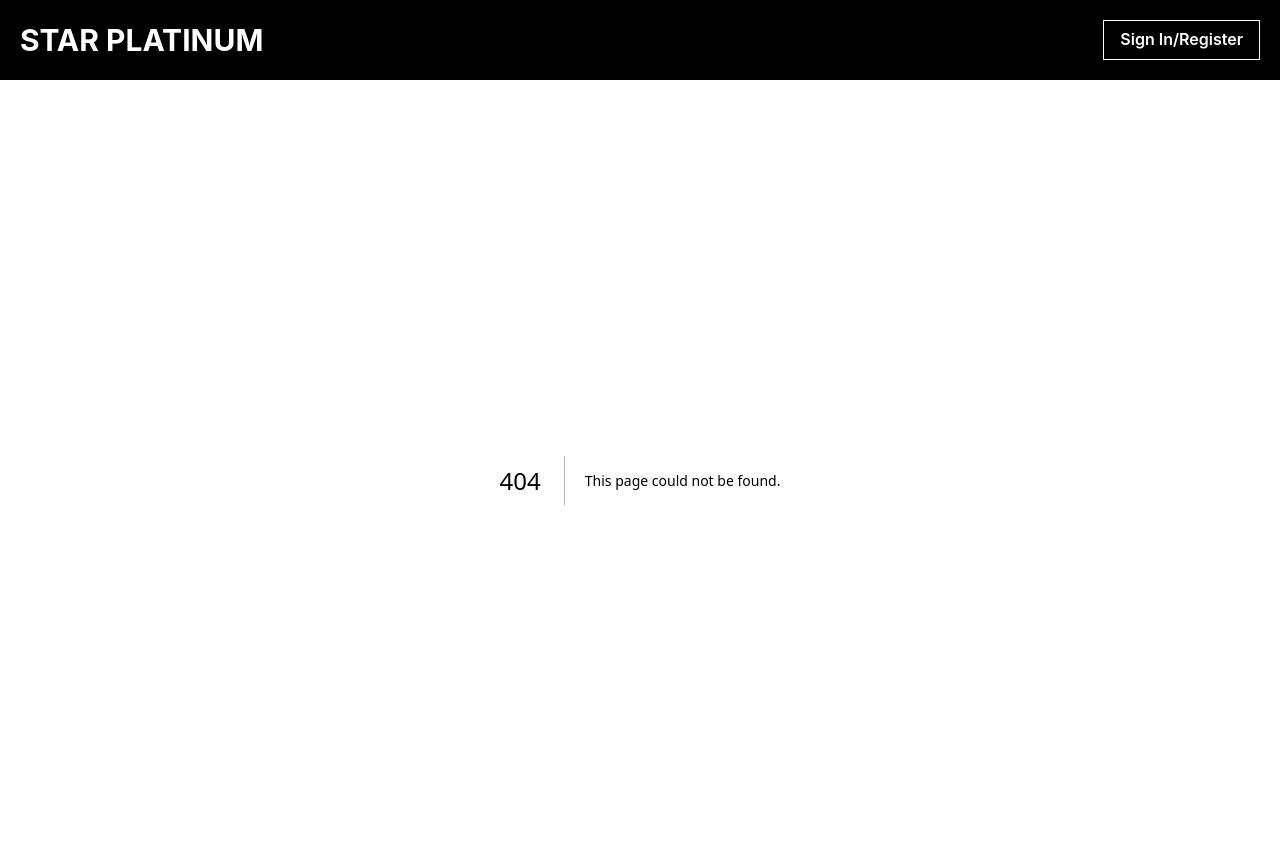
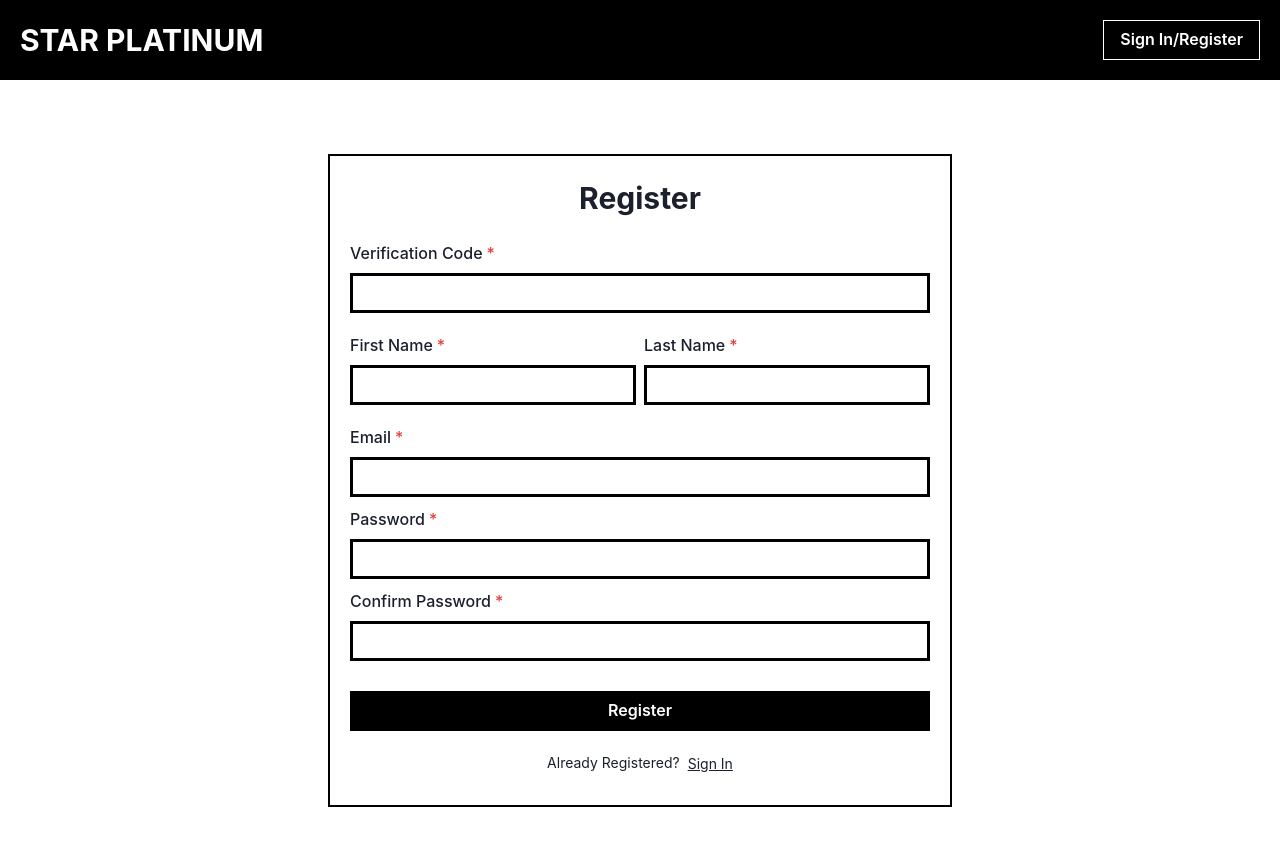
Before and after one commit to Dev-Akashili/star-platinum, a Next.js app in the folder frontend/: page /auth/register in a window 1280 px wide. Before the commit this address had no page. Shown: the top 846 px of the page. Built offline with nearby package versions, Linux system fonts and the light colour scheme.

Commit message:
feat: add register page ui

```diff
--- /dev/null
+++ b/frontend/app/auth/register/page.tsx
@@ -0,0 +1,74 @@
+"use client";
+
+import FormButton from "@/components/forms/FormButton";
+import FormInput from "@/components/forms/FormInput";
+import FormLayout from "@/components/forms/FormLayout";
+import { Box, Stack, Text } from "@chakra-ui/react";
+import { useState } from "react";
+import VerifyEmail from "../verify-email";
+import FormLink from "@/components/forms/FormLink";
+
+export default function Register() {
+  const [isEmailVerified, setEmailVerified] = useState<boolean>(false);
+
+  return (
+    <FormLayout name="Register">
+      {isEmailVerified ? (
+        <VerifyEmail />
+      ) : (
+        <>
+          <FormInput
+            isRequired={true}
+            label="Verification Code"
+            name="code"
+            type="text"
+          />
+          <Stack direction="row" gap={2}>
+            <FormInput
+              isRequired={true}
+              label="First Name"
+              name="firstName"
+              type="text"
+            />
+            <FormInput
+              isRequired={true}
+              label="Last Name"
+              name="lastName"
+              type="text"
+            />
+          </Stack>
+          <FormInput
+            isRequired={true}
+            label="Email"
+            name="email"
+            type="email"
+          />
+          <FormInput
+            isRequired={true}
+            label="Password"
+            name="password"
+            type="password"
+          />
+          <FormInput
+            isRequired={true}
+            label="Confirm Password"
+            name="confirmPassword"
+            type="password"
+          />
+          <FormButton name="Register" />
+          <Stack
+            direction="row"
+            alignItems="center"
+            justify="center"
+            m="20px 0px 10px 0px"
+          >
+            <span>
+              <Text fontSize="sm">Already Registered?</Text>
+            </span>
+            <FormLink name="Sign In" to="/auth/sign-in" />
+          </Stack>
+        </>
+      )}
+    </FormLayout>
+  );
+}
--- a/frontend/app/auth/sign-in/page.tsx
+++ b/frontend/app/auth/sign-in/page.tsx
@@ -7,7 +7,6 @@ import { Box, Button } from "@chakra-ui/react";
 export default function SignIn() {
   return (
     <FormLayout name="Sign In">
-      <Box minW="350px">
       <FormInput isRequired={true} label="Email" name="email" type="email" />
       <FormInput
         isRequired={true}
@@ -18,8 +17,7 @@ export default function SignIn() {
       <FormLink name="Forgot password?" to="/" />
       <FormButton name="Sign In" />
       <Box textAlign="center" m="20px 0px 10px 0px">
-          <FormLink name="Register" to="/" />
-        </Box>
+        <FormLink name="Register" to="/auth/register" />
       </Box>
     </FormLayout>
   );
--- /dev/null
+++ b/frontend/app/auth/verify-email.tsx
@@ -0,0 +1,16 @@
+import FormButton from "@/components/forms/FormButton";
+import FormInput from "@/components/forms/FormInput";
+
+export default function VerifyEmail() {
+  return (
+    <>
+      <FormInput
+        isRequired={true}
+        label="Verify Email"
+        name="email"
+        type="email"
+      />
+      <FormButton name="Continue" type="button" />
+    </>
+  );
+}
--- a/frontend/components/forms/FormInput.tsx
+++ b/frontend/components/forms/FormInput.tsx
@@ -16,7 +16,7 @@ export default function FormInput({
   return (
     <FormControl isRequired={isRequired} m="10px 0px">
       <FormLabel>{label}</FormLabel>
-      <Input name={name} type={type} borderRadius="0px" />
+      <Input name={name} type={type} borderRadius="0px" border="solid black" />
     </FormControl>
   );
 }
--- a/frontend/components/forms/FormLayout.tsx
+++ b/frontend/components/forms/FormLayout.tsx
@@ -7,12 +7,12 @@ interface FormLayoutProps {
 
 export default function FormLayout({ children, name }: FormLayoutProps) {
   return (
-    <Flex justify="center" align="center" minH="80vh">
+    <Flex justify="center" align="center" minH="100vh">
       <Box p="20px" border="2px solid black" borderRadius="0px">
-        <Text fontSize="3xl" fontWeight="bold" mb="20px">
+        <Text fontSize="3xl" fontWeight="bold" mb="20px" align="center">
           {name}
         </Text>
-        <Box>{children}</Box>
+        <Box minW="350px">{children}</Box>
       </Box>
     </Flex>
   );
```
Lines whose indentation alone changed are shown as unchanged.
